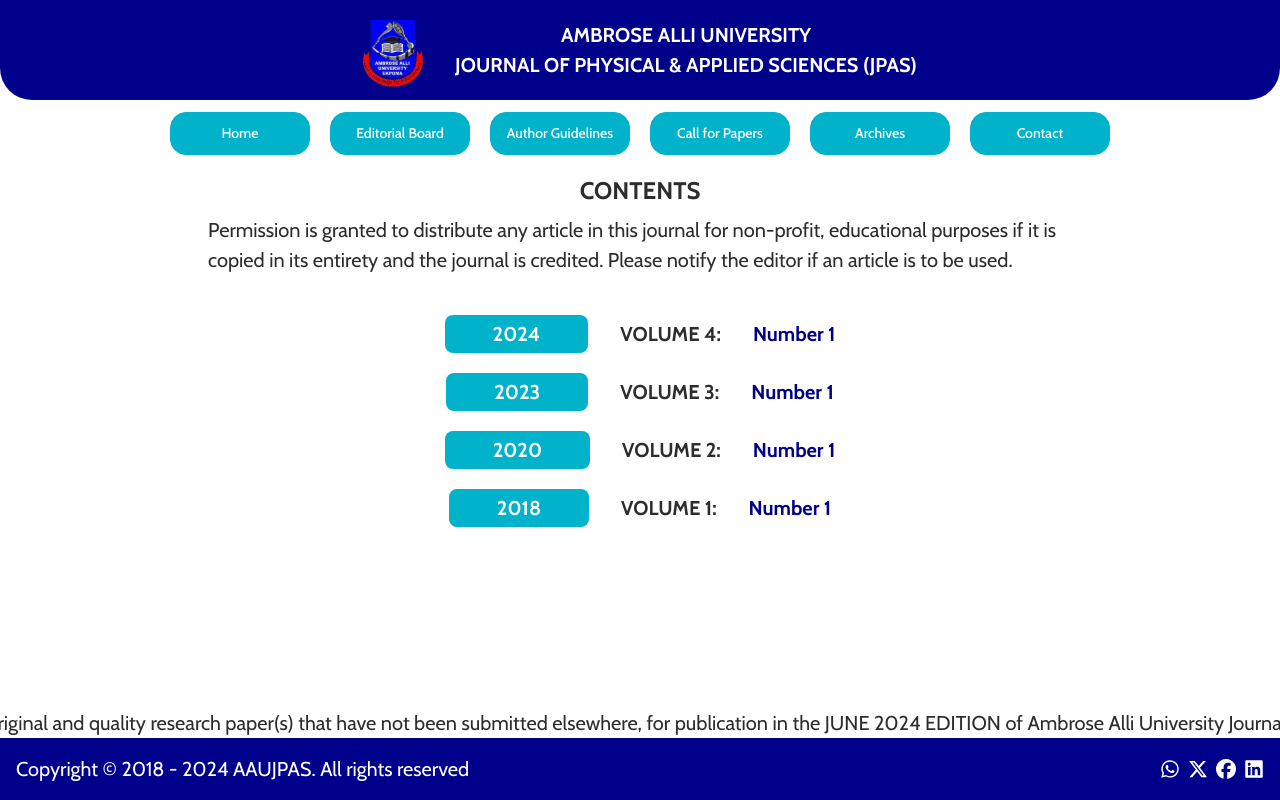
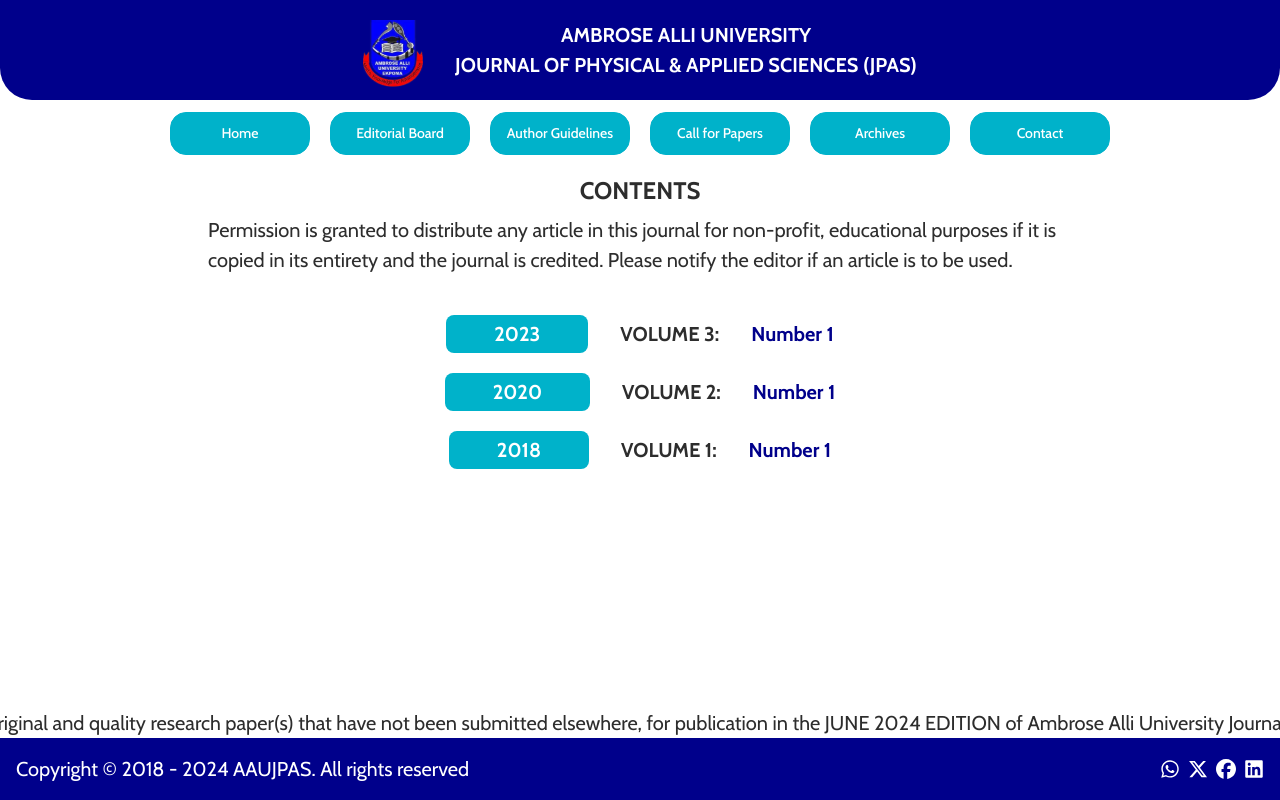
Before and after one commit to Ghostland20/aaujpas, a React (Vite) app: page /archive in a window 1280 px wide. Built offline with nearby package versions, Linux system fonts and the light colour scheme.

Commit message:
removed 2024 option for now

```diff
--- a/src/components/archives/archive.jsx
+++ b/src/components/archives/archive.jsx
@@ -13,11 +13,6 @@
             </div>
 
             <div className='archive_list'>
-              <div className='a_item'>
-                <span>2024</span>
-                  <p>VOLUME 4:</p>
-                  <Link to={`/archive/${"2024"}`}>Number 1</Link>
-              </div>
 
               <div className='a_item'>
               <span>2023</span>
--- a/src/components/archives/archiveList.jsx
+++ b/src/components/archives/archiveList.jsx
@@ -36,7 +36,7 @@
 
   return (
     <>
-        {isLoading || archives.length === 0 ? <LoadingComponent/> :
+        {isLoading ? <LoadingComponent/> :
 
             <div className='list_con'>
                 {archives.map((item) => (
```
